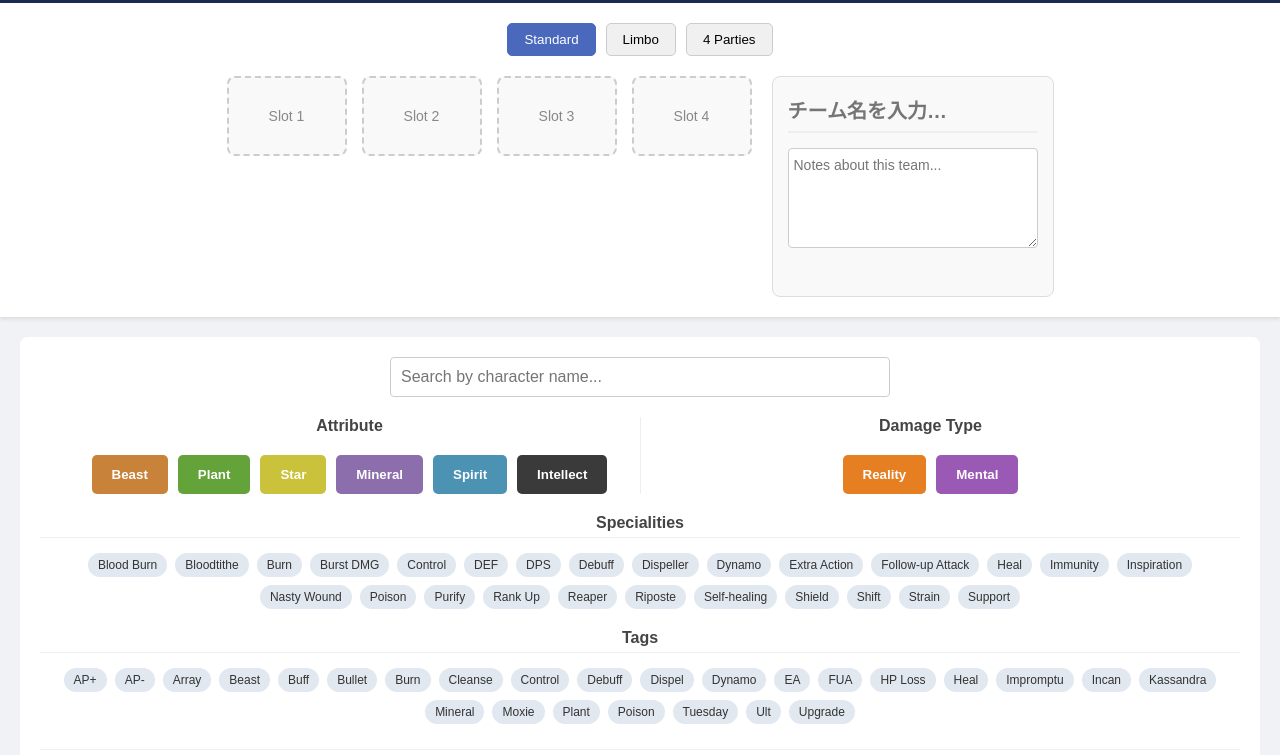
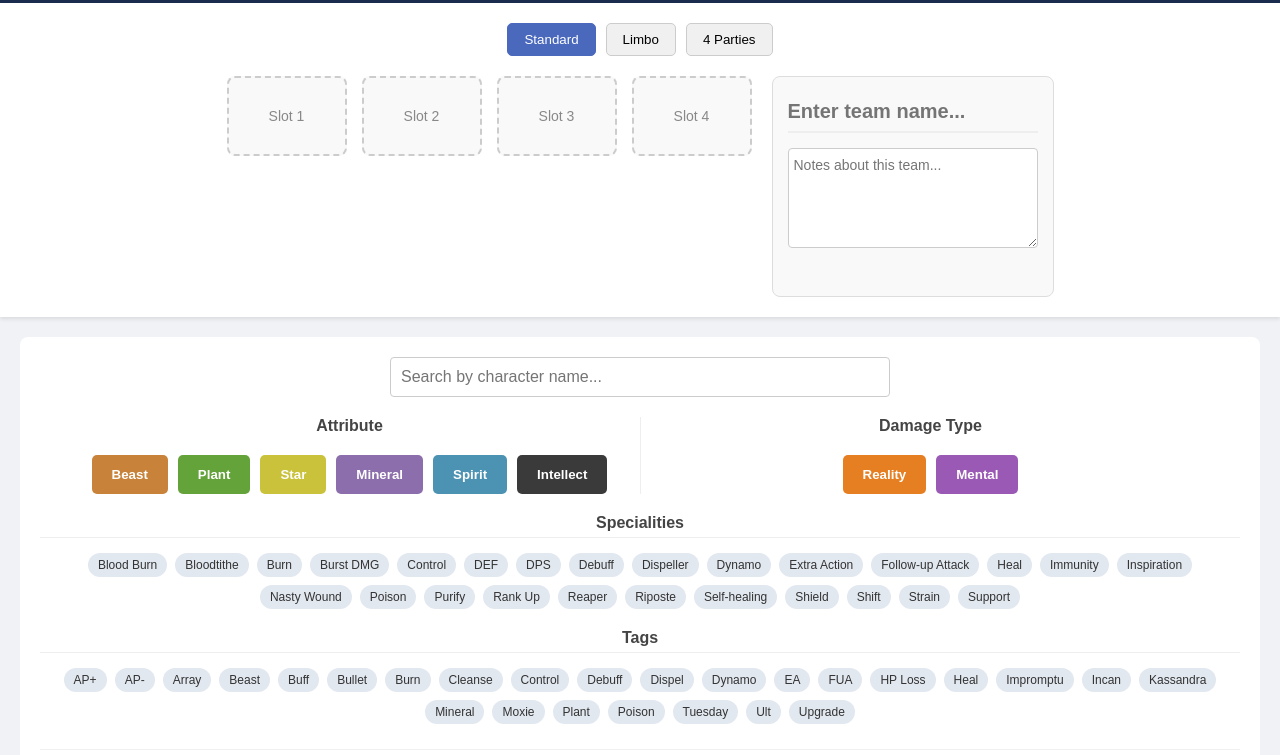
Before and after one commit to Null-pointar/reverse1999-team-builder, a plain HTML site: page index.html in a window 1280 px wide. Shown: the part 45-800 px from the top of the page. Drawn offline with nearby package versions, Linux system fonts and the light colour scheme.

Commit message:
translate to Eng

```diff
--- a/index.html
+++ b/index.html
@@ -82,7 +82,7 @@
             <div id="team-slots-container" class="team-slots-container"></div>
 
             <div id="loaded-team-info" class="loaded-team-info">
-                <input type="text" id="loaded-team-title" class="team-title-input" placeholder="チーム名を入力…">
+                <input type="text" id="loaded-team-title" class="team-title-input" placeholder="Enter team name...">
                 <textarea id="loaded-team-desc" placeholder="Notes about this team..."></textarea>
                 <p id="save-status" class="save-status"></p>
             </div>
```
